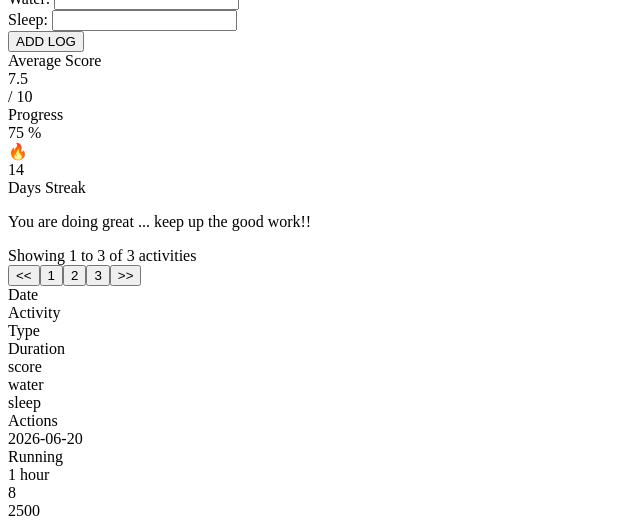
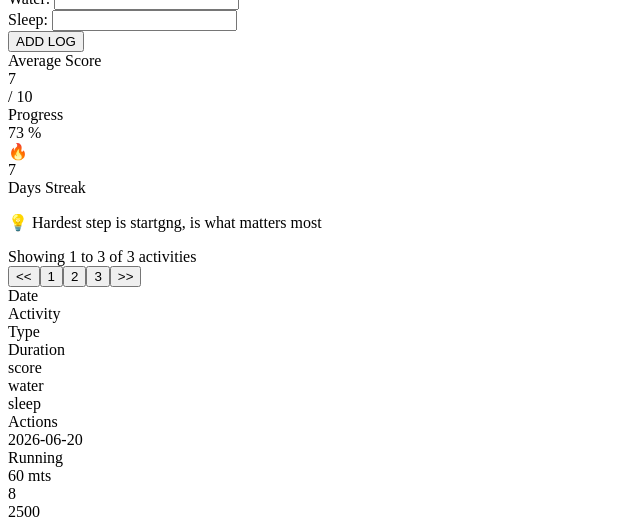
Before and after one commit to anjanasreekanth/unit1-project-pulse, a React (Vite) app in the folder unit1-pulse/: page /dashboard in a window 1280 px wide. Shown: the part 249-770 px from the top of the page, without its empty margins (0-640 px from the left). Built offline with nearby package versions, Linux system fonts and the light colour scheme.

Commit message:
Added StreakCard logic,Quote generator and Average Score Card Logic, bug fixes in ActivityLog Form and updated DashboardPage.

```diff
--- a/unit1-pulse/src/Pages/DasboardPage.jsx
+++ b/unit1-pulse/src/Pages/DasboardPage.jsx
@@ -10,7 +10,7 @@ function DashboardPage() {
       id: 1,
       date: "2026-06-20",
       activity: "Running",
-      duration: "1 hour",
+      duration: "60 mts",
       score: 8,
       water: 2500,
       sleep: 7,
@@ -44,7 +44,7 @@ function DashboardPage() {
       score: Math.floor(Math.random() * 10) + 5, // mock score generateor
     };
 
-    // update the sate
+    // update the state
     setActivities([...activities, newActivityData]);
     alert("Activity Log Added!");
   };
@@ -59,6 +59,13 @@ function DashboardPage() {
     alert("Activity Deleted!");
   };
 
+  //streak - mock based on number of activities
+  const calculateStreak = (activityCount) => {
+    if (activityCount < 3) return 3;
+    if (activityCount < 10) return 7;
+    return 14; // if 10+ then 14 days streak
+  };
+
   return (
     <div className="dashboard-grid">
       {/** left column */}
@@ -67,9 +74,9 @@ function DashboardPage() {
       </div>
       {/** right column */}
       <div className="dashboard-column right-column">
-        <AverageScoreCard />
+        <AverageScoreCard activities={activities} />
         <div className="streak-card">
-          <StreakCard />
+          <StreakCard streakValue={calculateStreak(activities.length)} />
         </div>
         <div className="activity-table-container">
           <ActivityTable
--- a/unit1-pulse/src/components/ActivityLogForm.jsx
+++ b/unit1-pulse/src/components/ActivityLogForm.jsx
@@ -67,7 +67,7 @@ function ActivityLogForm({ onAddActivity }) {
         </div>
         {/* Field 3 -> Activity Type */}
         <div className="form-field full-width">
-          <label htmlFor="activity-type"> Activity Type: </label>
+          <label htmlFor="activityType"> Activity Type: </label>
           <select
             id="activityType"
             className="input-field"
@@ -78,7 +78,7 @@ function ActivityLogForm({ onAddActivity }) {
             <option>Strength</option>
           </select>
         </div>
-        <div className="form-field full-width water-field">
+        <div className="form-field full-width duration-field">
           <label htmlFor="duration"> Duration (mts30): </label>
           <input
             type="number"
@@ -86,7 +86,6 @@ function ActivityLogForm({ onAddActivity }) {
             className="input-field water-input"
             onChange={handleChange}
           />
-
         </div>
         {/* separator line */}
         <div className="separator"></div>
--- a/unit1-pulse/src/components/AverageScoreCard.jsx
+++ b/unit1-pulse/src/components/AverageScoreCard.jsx
@@ -1,15 +1,36 @@
-function AverageScoreCard() {
-  const score = 7.5;
-  const total = 10;
-  const progressPercentage = 75;
+function AverageScoreCard({ activities }) {
+  const max = 10; // max score possible
+  const totalActivities = activities.length; // total activities
+  const totalScore = activities.reduce(
+    (score, activity) => score + activity.score,
+    0,
+  ); // function to calculate total score
+
+  //average score
+  const averageScore = Math.round(totalScore / totalActivities, 2) || 7.5;
+  const maxScorePossible = totalActivities * max; // maximum score possible
+  //calculate progress percentage., math.round to limit to 2 decimal
+  const progressPercentage = Math.round(
+    (totalScore / maxScorePossible) * 100,
+    2,
+  );
 
   return (
+    //conditional rendering
+    //if no activities then display a message
+    <>
+      {totalActivities === 0 ? (
+        <div className="card average-score">
+          <div>Average Score</div>
+          <p className="placedholertext">Log activities to see your score!</p>
+        </div>
+      ) : (
         <div className="card average-score">
           <div className="card-header"> Average Score</div>
           {/**value display  */}
           <div className="score-value-container">
-        <div className="score-value">{score}</div>
-        <div className="score-label">/ {total}</div>
+            <div className="score-value">{averageScore}</div>
+            <div className="score-label">/ {max}</div>
           </div>
           {/**value display  */}
           <div className="activity-graph-container">
@@ -19,6 +40,8 @@ function AverageScoreCard() {
             </div>
           </div>
         </div>
+      )}
+    </>
   );
 }
 
--- a/unit1-pulse/src/components/StreakCard.jsx
+++ b/unit1-pulse/src/components/StreakCard.jsx
@@ -1,19 +1,26 @@
-function StreakCard(){
-    const streakValue = 14
-    return(
+//import { useEffect, useState } from "react";
+ //Adding External API is throwing CORS error and need to fix later
+ //added proxy in vite config stil issue is not fixed
+import { getRandomQuote } from "./randomQouteGeneraor";
+//const QUOTE_API = "/api/random";
+function StreakCard({ streakValue = 14 }) {
+  //random quote - will move ot API
+  const quote = getRandomQuote();
+
+   return (
     <div className="card streak-card">
       <div className="streak-content">
         {/**icon placeholder */}
         <span className="icon"> 🔥</span>
         {/**Streak value  */}
-                   <div className="streak-value"> {streakValue }</div>
+        <div className="streak-value"> {streakValue}</div>
         {/**subtext below streak value */}
         <div className="streak-subtext"> Days Streak</div>
       </div>
       {/**Motivational text */}
-            <p className="motivational-text">You are doing great ... keep up the good work!!</p>
+      <p className="motivational-text">💡 {quote.quote}</p>
     </div>
-    )
+  );
 }
 
-export default StreakCard
+export default StreakCard;
--- /dev/null
+++ b/unit1-pulse/src/components/randomQouteGeneraor.js
@@ -0,0 +1,9 @@
+const motivationalQuotes = [
+  {quote: "You are doing great ....keep up the good work ", author:'System'},
+  {quote: "Hardest step is startgng, is what matters most", author:'System'}
+];
+
+export const getRandomQuote = () => {
+  const randomIndex = Math.floor(Math.random() * motivationalQuotes.length);
+  return motivationalQuotes[randomIndex];
+};
```
Lines whose indentation alone changed are shown as unchanged.
